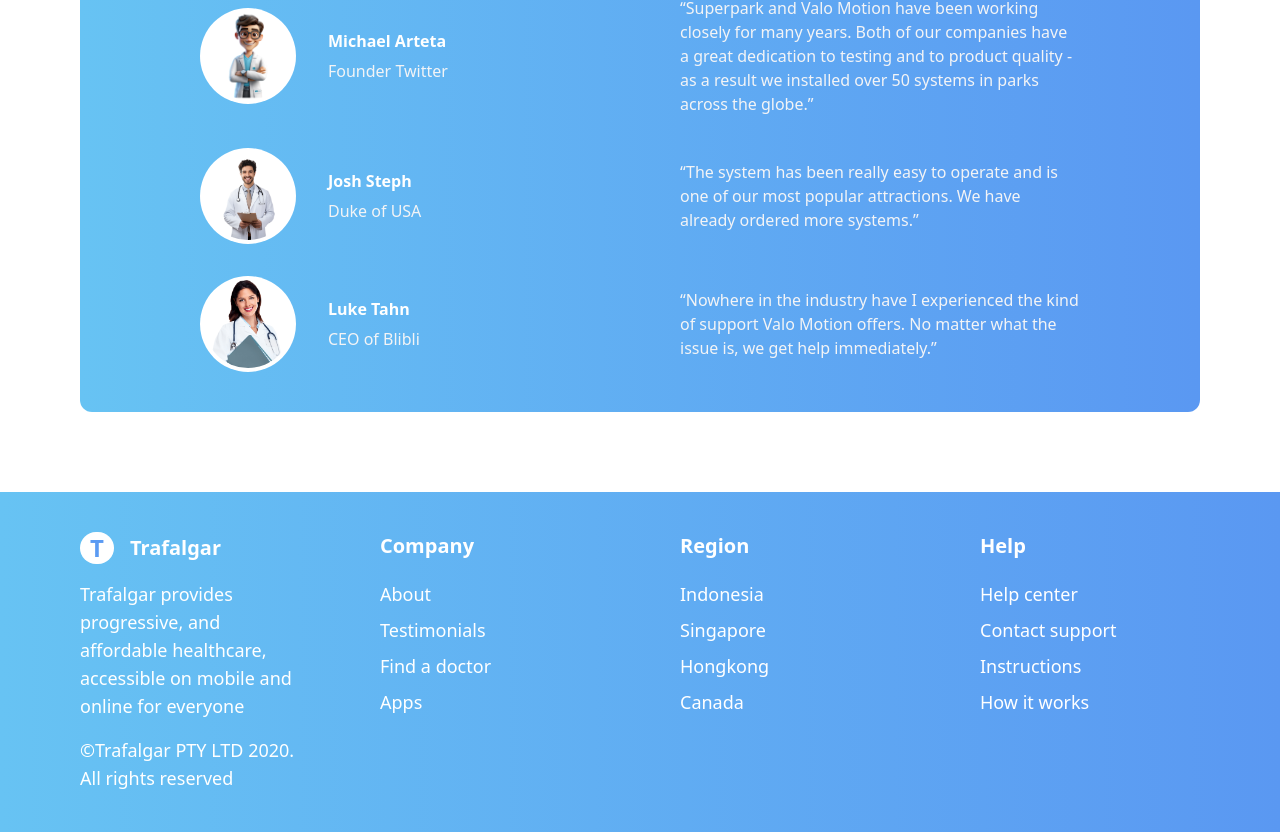
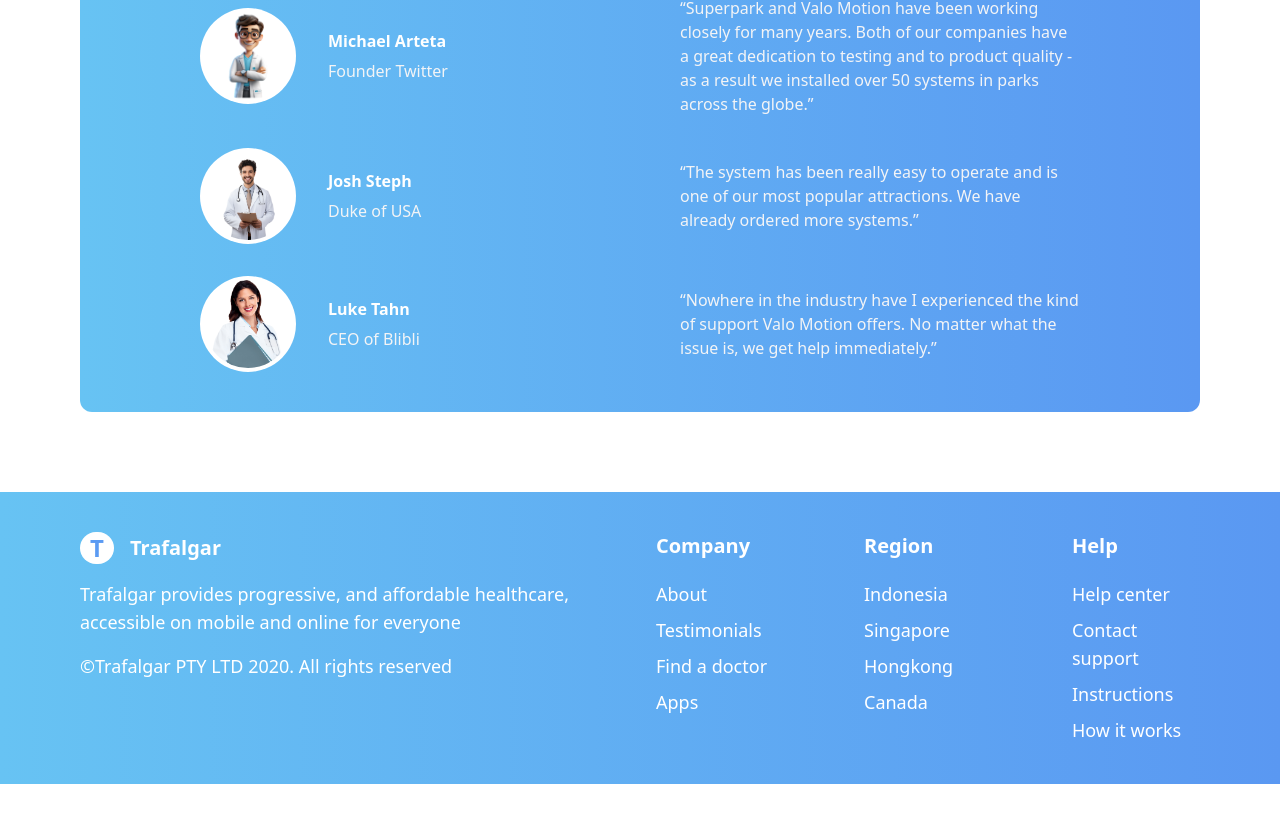
Before and after one commit to daniels9028/Assignmentday29, a React app: page / in a window 1280 px wide. Shown: the part 3222-4054 px from the top of the page. After the commit the page ends 4006 px from the top, so only its background shows below. Built offline with nearby package versions, Linux system fonts and the light colour scheme; the HTML template or start-up script is replaced by a standard one.

Commit message:
Fixed Footer Section

```diff
--- a/src/components/Footer.jsx
+++ b/src/components/Footer.jsx
@@ -7,8 +7,8 @@ const Footer = (props) => {
   return (
     <footer className="w-full bg-gradient-to-r from-[#67C3F3] to-[#5A98F2]">
       <div className="max-w-[1444px] mx-auto lg:px-20 p-10">
-        <div className="grid w-full grid-cols-1 gap-8 lg:gap-20 lg:grid-cols-4">
-          <div className="flex flex-col gap-4">
+        <div className="flex lg:flex-row flex-col gap-8">
+          <div className="flex flex-col gap-4 lg:w-1/2 w-full">
             <div className="flex items-center gap-4">
               <h3 className="px-2.5 text-2xl font-semibold bg-white text-[#5B9BF3] rounded-full">
                 T
@@ -25,9 +25,11 @@ const Footer = (props) => {
               ©Trafalgar PTY LTD 2020. All rights reserved
             </p>
           </div>
-          {footerLinks.map((footer) => (
-            <FooterList footer={footer} key={footer.id} />
-          ))}
+          <div className="grid grid-cols-1 gap-8 lg:gap-20 lg:grid-cols-3 lg:w-1/2 w-full">
+            {footerLinks.map((footer) => (
+              <FooterList footer={footer} key={footer.id} />
+            ))}
+          </div>
         </div>
       </div>
     </footer>
```
